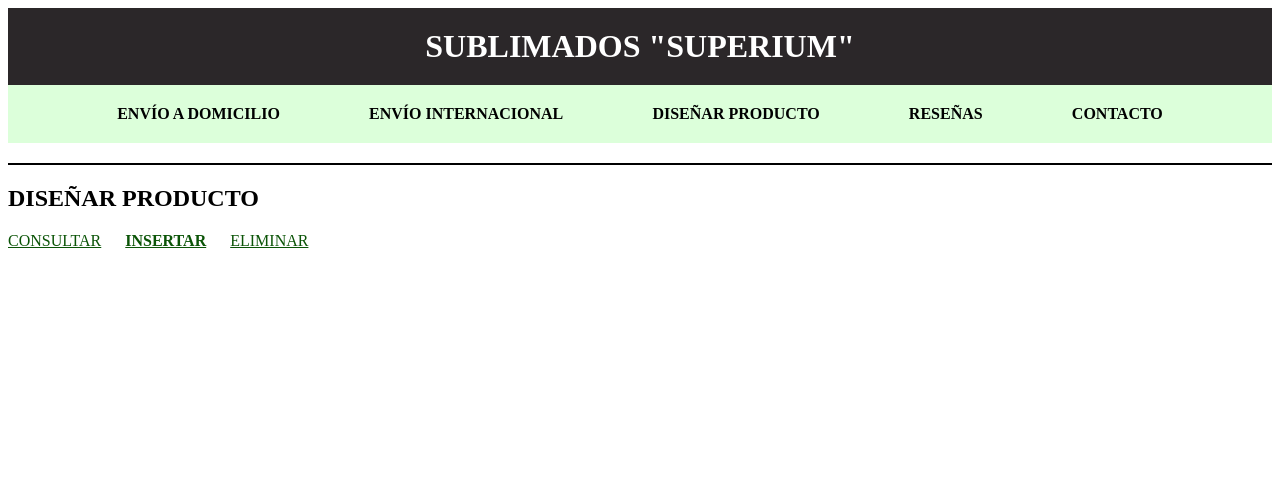
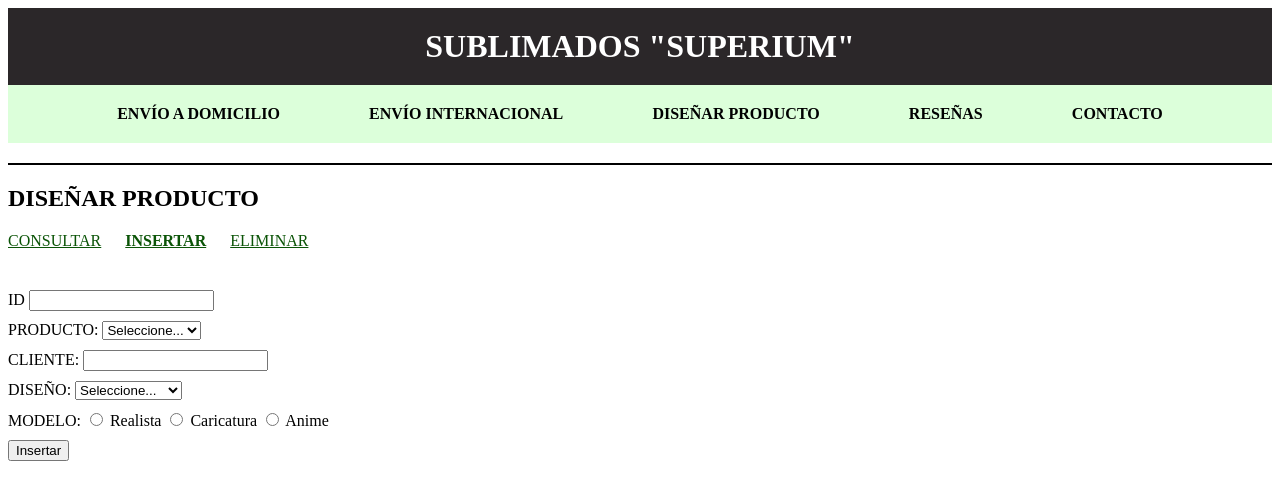
Before and after one commit to boomcrash/PdoPhp, a PHP site: page /diseniaProducto/insertar.php in a window 1280 px wide. Shown: the top 500 px of the page. Run offline with PHP 8.4, Linux system fonts and the light colour scheme.

Commit message:
Inicio
primera parte

```diff
--- a/diseniaProducto/insertar.php
+++ b/diseniaProducto/insertar.php
@@ -5,7 +5,7 @@
         <meta http-equiv="X-UA-Compatible" content="IE=edge">
         <meta name="viewport" content="width=device-width, initial-scale=1.0">
         <meta name="author" content="Sicha Vega Betsy Arlette">
-        <title>INSERTAR - APELLIDO</title>
+        <title>INSERTAR - SICHA VEGA </title>
     </head>
     <body>
 
@@ -22,13 +22,94 @@
         </div>
 
         <!-- TU CODIGO EMPIEZA AQUI -->
+        <div style="margin-top:20px;">
+            <form method="post">
+
+            <div style="margin-bottom:10px;">
+                <label>ID</label>
+                <input type="number" name="txtid">
+            </div>
+
+            <div style="margin-bottom:10px;">
+                <label>PRODUCTO:</label>
+                <select name="cbxproductos" id="cbxprod">
+                    <option value="0">Seleccione...</option>
+                    <option value="1">Camiseta</option>
+                    <option value="2">Abrigo</option>
+                    <option value="3">Gorra</option>
+                    <option value="4">Taza</option>
+                    <option value="4">Bolso</option>
+                </select>
+            </div>
+
+            <div style="margin-bottom:10px;">
+                <label>CLIENTE:</label>
+                <input type="text" name="txtcliente">
+            </div>
+
+            <div style="margin-bottom:10px;">
+                <label>DISEÑO:</label>
+                <select name="cbxdiseño" id="cbxdis">
+                    <option value="0">Seleccione...</option>
+                    <option value="1">Personalizado</option>
+                    <option value="2">Estándar</option>
+                    <option value="3">Sorpresa</option>
+                </select>
+            </div>
+
+            <div style="margin-bottom:10px;">
+                <label>MODELO:</label>
+                    <input type="radio" class="ms" id="realista" name="rbmodelo" value="real"/> Realista
+                    <input type="radio" class="ms" id="caricatura" name="rbmodelo" value="cari"/> Caricatura
+                    <input type="radio" class="ms" id="anime" name="rbmodelo" value="an"/> Anime
+            </div>
+
+            <div style="margin-bottom:10px;">
+                <input type="submit" value="Insertar">
+            </div>
+            </form>
+        </div>
+
+        <?php
+         require_once '../conexion.php';
+
+        if (!empty($_POST['txtid']) && !empty($_POST['cbxproductos']) && !empty($_POST['txtcliente'])
+        && !empty($_POST['cbxdiseño']) && !empty($_POST['rbmodelo']) ) {
+
+            $id = htmlentities($_POST['txtid']);
+            $productos = htmlentities($_POST['cbxproductos']);
+            $cliente = htmlentities($_POST['txtcliente']);
+            $diseño = htmlentities($_POST['cbxdiseño']);
 
 
+            if (htmlentities($_POST['rbmodelo']) == 1) {
+                $modelo = "realista";
+            }else if (htmlentities($_POST['rbmodelo']) == 2){
+                $modelo = "caricatura";
+            }else {
+                $modelo = "anime";
+            }
 
+            $data = [
+                'id' => $id,
+                'productos' => $productos,
+                'cliente' => $cliente,
+                'diseño'=>$diseño,
+                'modelo' => $modelo,
+            ];
 
+            $sql = "insert into disenio_producto (id, productos, cliente, diseño, modelo)".
+                    "values(:id, :productos, :cliente, :diseño, :modelo)";
+            $stmt = $pdo->prepare($sql);
+            $stmt->execute($data);
 
-
-
+            if ($stmt->rowCount() > 0) {// rowCount() permite conocer el numero de filas afectadas
+                header("location:consultar.php");
+            }else{
+                echo "NO SE PUDO INSERTAR REGISTRO";
+            }
+        }
+        ?>
         <!-- TU CODIGO TERMINA AQUI -->
 
     </body>
```
Also changed, not shown: diseniaProducto/consultar.php (+48 -6 lines), diseniaProducto/eliminar.php (+39 -2 lines).
